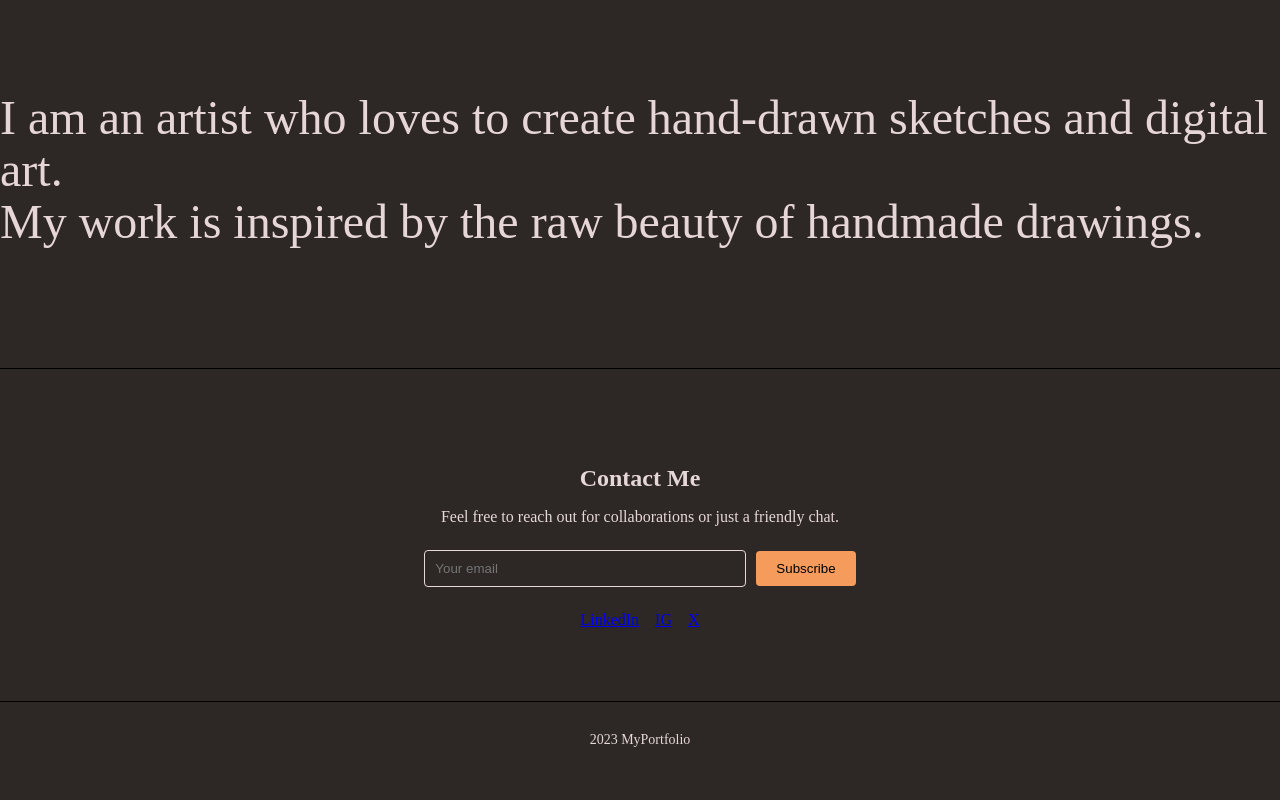
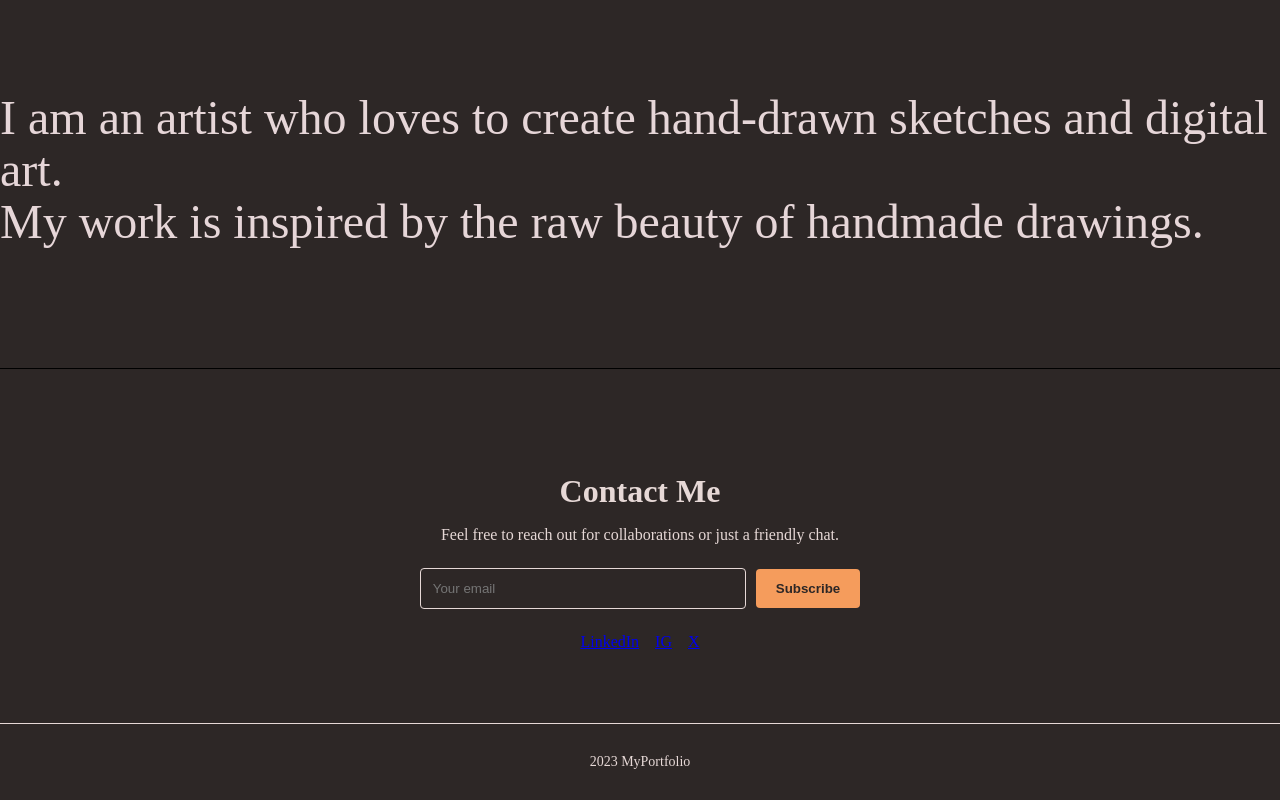
Before and after one commit to rish106-hub/Capstone_Project, a plain HTML site: page index.html in a window 1280 px wide. Shown: the part 2844-3644 px from the top of the page. Before the commit the page ends 3622 px from the top, so only its background shows below. Drawn offline with Linux system fonts and the light colour scheme.

Commit message:
Update design.css
Changed alignment at footer

```diff
--- a/design.css
+++ b/design.css
@@ -93,15 +93,24 @@ body {
 }
 
 .contact h3 {
-    font-size: 24px;
+    font-size: 32px;
     margin-bottom: 16px;
+    color: #E6D8D6;
 }
 
 .contact p {
     font-size: 16px;
     margin-bottom: 24px;
+    color: #E6D8D6;
 }
-
+#ct{
+    display: flex;
+    justify-content: flex-end;
+}
+#copyright{
+    display: flex;
+    justify-content: flex-start;
+}
 .subscribe {
     display: flex;
     justify-content: center;
@@ -112,7 +121,7 @@ body {
 
 .subscribe input {
     width: 300px;
-    padding: 10px;
+    padding: 12px;
     border: 1px solid #E6D8D6;
     border-radius: 4px;
     background-color: #2D2726;
@@ -120,13 +129,15 @@ body {
 }
 
 .subscribe button {
-    padding: 10px 20px;
-    background-color: #E6D8D6;
+    padding: 12px 20px;
     border: none;
     border-radius: 4px;
     cursor: pointer;
-    background-color: #F59c5c;
+    background-color: #F59C5C;
+    color: #2D2726;
+    font-weight: bold;
 }
+
 
 .social-links {
     display: flex;
@@ -140,8 +151,10 @@ footer {
     text-align: center;
     padding: 16px 0;
     font-size: 14px;
-    border-top: 1.5px solid #000000;
+    color: #E6D8D6;
+    border-top: 1px solid #E6D8D6;
 }
+
 /* Responsive Design */
 @media (max-width: 768px) {
     .header {
```
